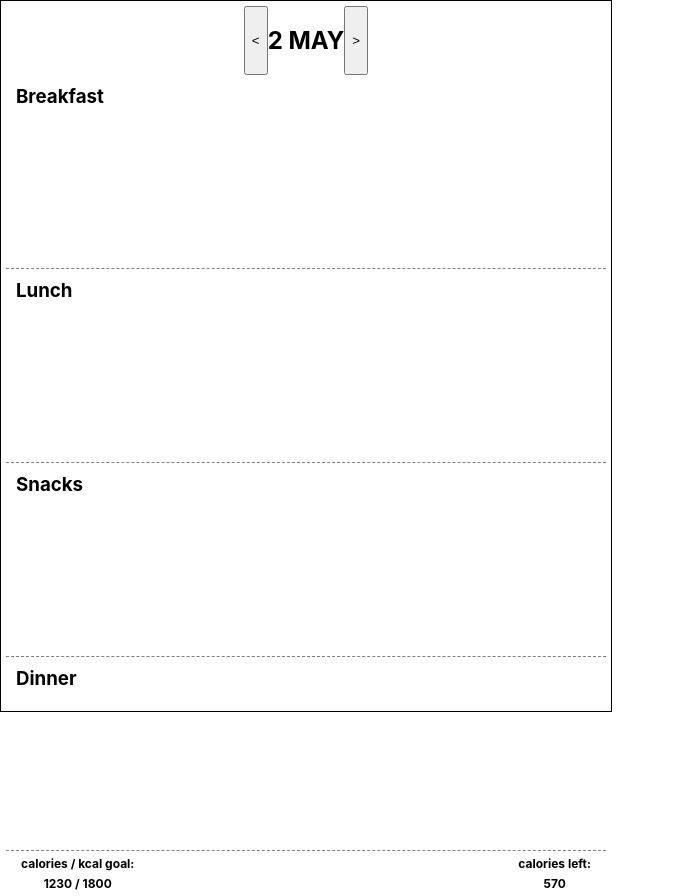
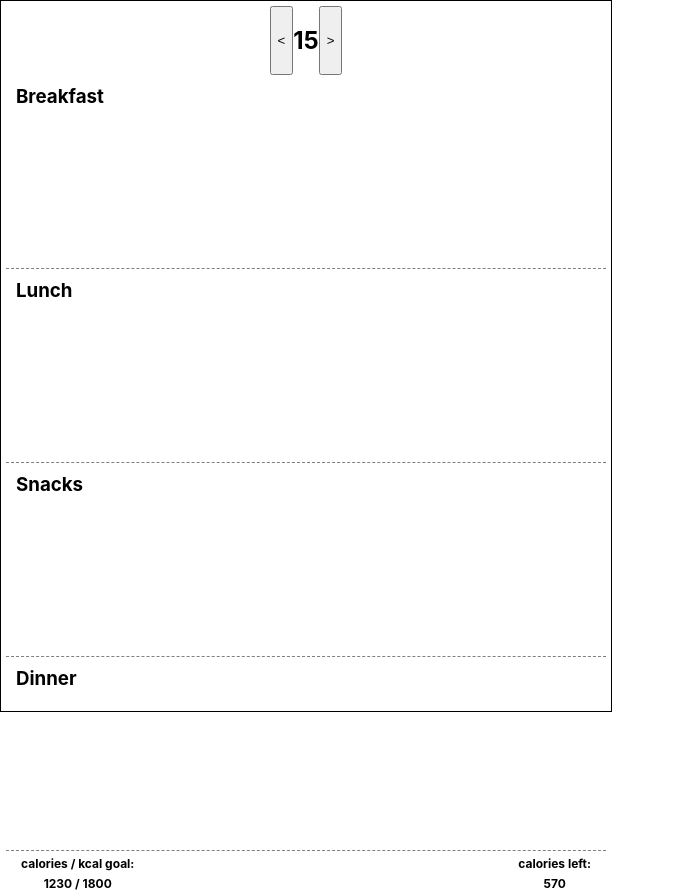
Before and after one commit to infoshareacademy/jfdd12-kawimoka-app, a React (Create React App) app: page / in a window 1280 px wide. Shown: the whole page, without its empty margins (0-675 px from the left). Built offline with nearby package versions, Linux system fonts and the light colour scheme.

Commit message:
day props added

```diff
--- a/src/Components/PlanDietView/SingleDay/DayPicker.js
+++ b/src/Components/PlanDietView/SingleDay/DayPicker.js
@@ -1,10 +1,13 @@
 import React from 'react'
 import s from './SingleDay.module.css'
 
-export function DayPicker () {
+export function DayPicker (props) {
+
+    let { day } = props
+
     return <div className={s.dayPicker}>
         <button>{"<"}</button>
-        <h2>2 MAY</h2>
+        <h2>{day}</h2>
         <button>{">"}</button>
     </div>
 }
--- a/src/Components/PlanDietView/SingleDay/SingleDay.js
+++ b/src/Components/PlanDietView/SingleDay/SingleDay.js
@@ -6,7 +6,7 @@ import s from './SingleDay.module.css'
 
 const SingleDay = () => {
     return <div className={s.singleDayContainer}>
-    <DayPicker />
+    <DayPicker day = {15} />
         <MealSpace mealType = {"Breakfast"} />
         <MealSpace mealType = {"Lunch"}/>
         <MealSpace mealType = {"Snacks"}/>
```
